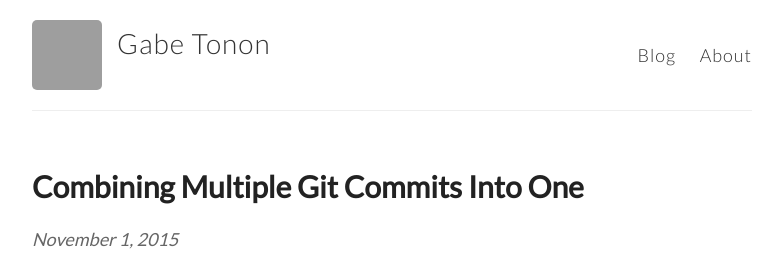
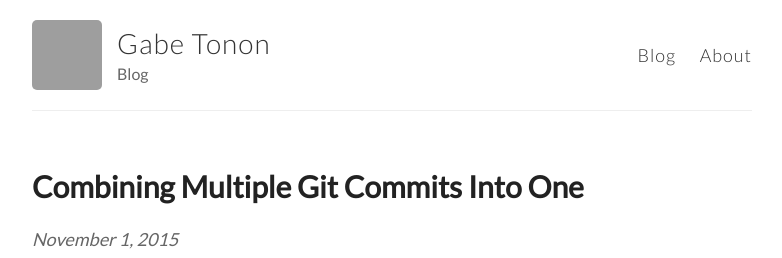
Before and after one commit to gaapt/gaapt.github.io, a Jekyll site: the page built from index.html, in a window 1280 px wide. Shown: the top 258 px of the page, without its empty margins (248-1030 px from the left). Built offline with Jekyll 4.4.1, drawn with Linux system fonts in a browser that asks for light colours; Markdown is read by kramdown in place of the engine named in the settings; grey boxes are pictures that could not be loaded.

Commit message:
Update blog description

```diff
--- a/_config.yml
+++ b/_config.yml
@@ -6,7 +6,7 @@
 name: Gabe Tonon
 
 # Short bio or description (displayed in the header)
-description:
+description: Blog
 
 # URL of your avatar or profile pic (you could use your GitHub profile pic)
 avatar: https://avatars3.githubusercontent.com/u/9023702?v=3&s=460
```
